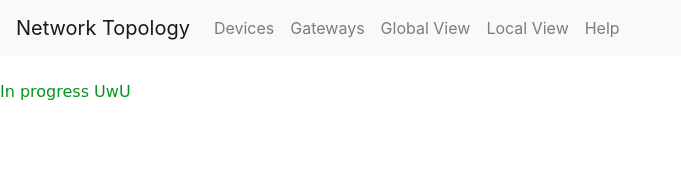
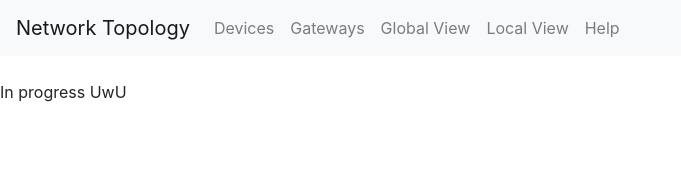
Before and after one commit to rydanie/TeamPG_IoT_Frontend, a React (Create React App) app: page /help in a window 1280 px wide. Shown: the top 170 px of the page, without its empty margins (0-681 px from the left). Built offline with nearby package versions, Linux system fonts and the light colour scheme.

Commit message:
Another attempt
Let's try it

```diff
--- a/src/help/Help.tsx
+++ b/src/help/Help.tsx
@@ -1,7 +1,12 @@
 import React from "react";
+import{
+    Card, CardImg, CardText, CardBody,
+    CardTitle, CardSubtitle, Button
+} from "reactstrap";
+
 import "../App.css";
 export default function Help(){
-    return <div class="faq">
+    return <div>
          In progress UwU
     </div>
 }
```
Also changed, not shown: src/App.tsx (line endings or trailing spaces).
